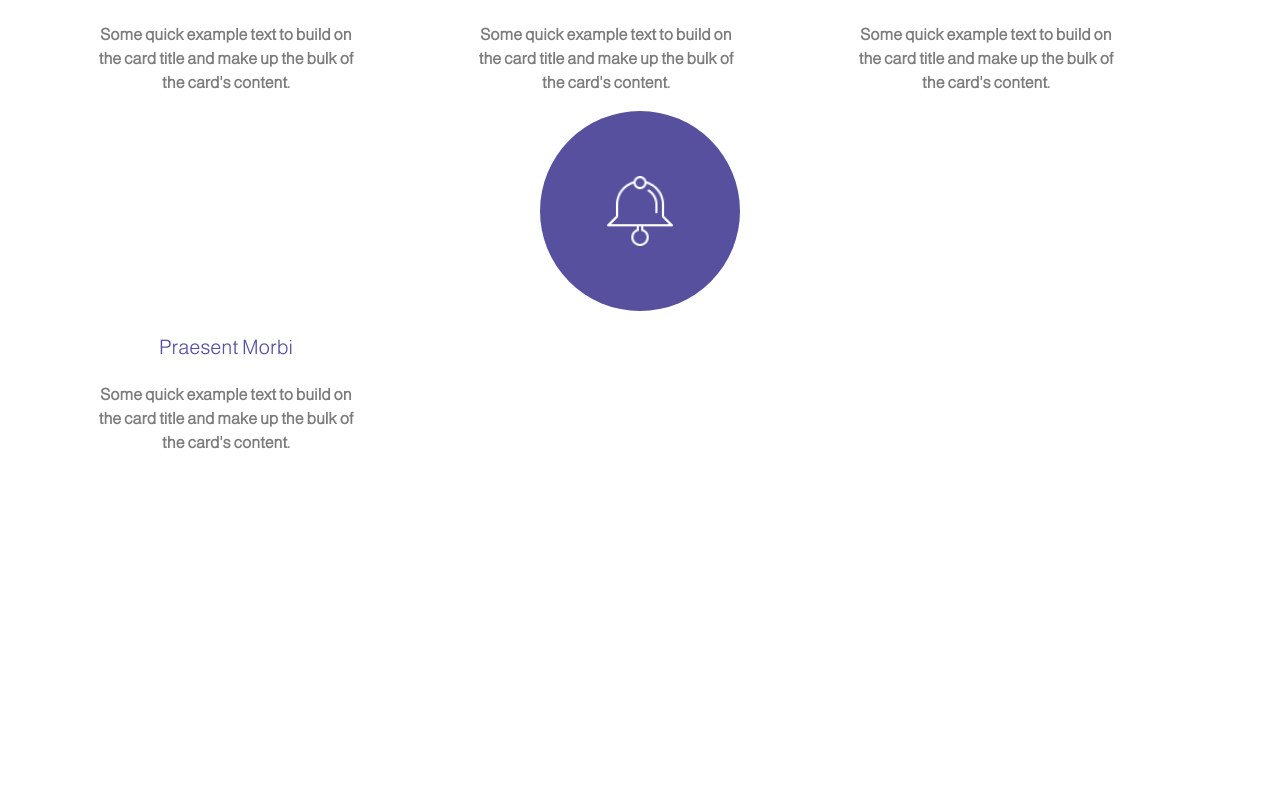
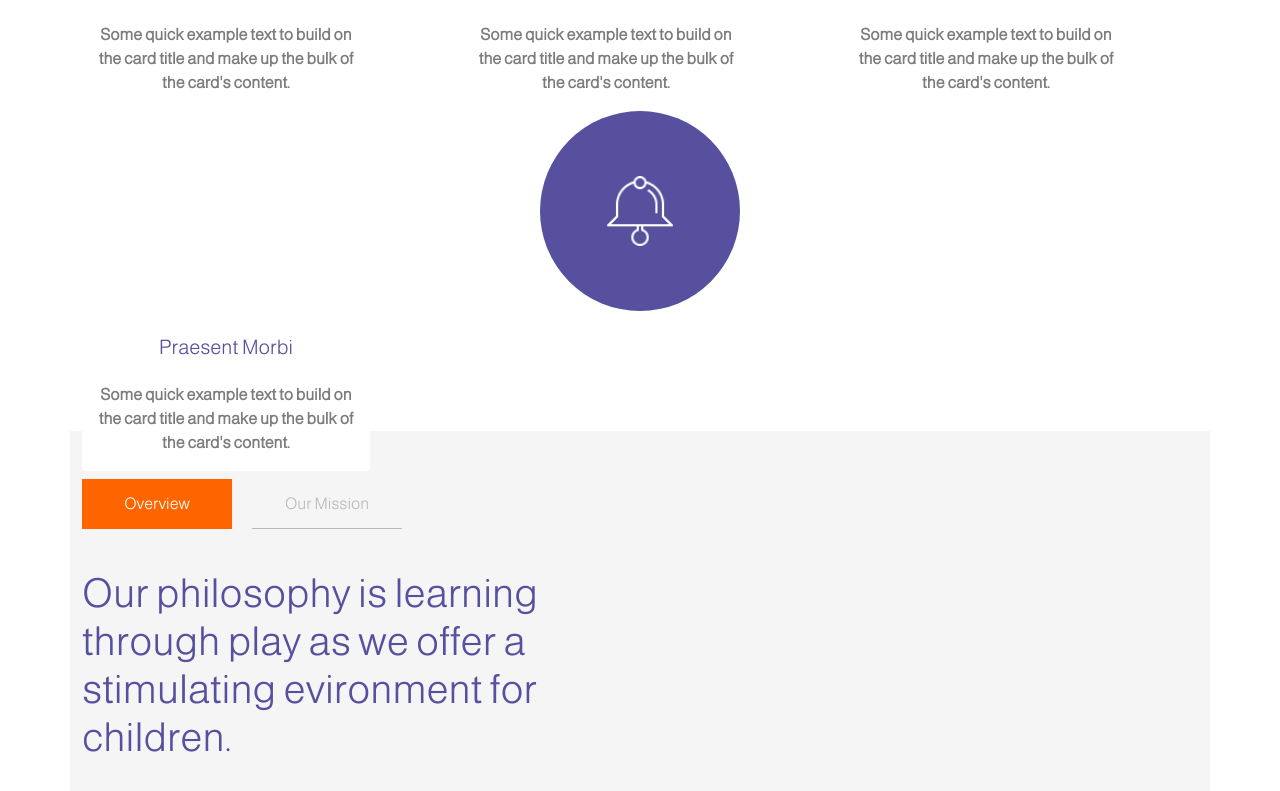
Before and after one commit to MrGaggio/proj-html-vuejs, a Vue app: page / in a window 1280 px wide. Shown: the part 1532-2323 px from the top of the page. Before the commit the page ends 2003 px from the top, so only its background shows below. Built offline with nearby package versions, Linux system fonts and the light colour scheme.

Commit message:
provato a sistemare layout e avanzamenteo sessione

```diff
--- a/src/components/Main.vue
+++ b/src/components/Main.vue
@@ -135,12 +135,17 @@
       </div>
     </section>
 
-    <section class="phylosophy">
-      <div class="container">
+    <section class="ourphylosophy">
+      <div class="container philosophy pt-5 mt-5">
         <div class="row">
+          <div class="col">
+            <p style="display: inline-block" class="overview text-center">Overview</p>
+            <p style="display: inline-block" class="mission text-center">Our Mission</p>
+            <h2 style="color: #56509f " class="fs-1 pt-4 bt-4">Our philosophy is learning through play as we offer a stimulating evironment for children.</h2>
+          </div>
 
+          <div class="col-6"></div>
         </div>
-
       </div>
     </section>
   </main>
@@ -220,7 +225,7 @@ main {
 }
 
 .welcome_to_fable {
-  height: 600px;
+  height: 800px;
 }
 .welcome_to_fable h1,
 h5 {
@@ -265,8 +270,24 @@ PHYLOSOPHY SECTION
 ******************
 */
 
-philosophy{
-  background-color: #F5F5F5;
+.philosophy {
+  background-color: #f5f5f5;
   height: 800px;
 }
+.overview {
+
+  width: 150px;
+  height: 50px;
+  line-height: 50px;
+  background-color: #fe6500;
+  color: white;
+  margin-right: 20px;
+}
+.mission {
+  width: 150px;
+  height: 50px;
+  line-height: 50px;
+  color: #b9b9b9;
+  border-bottom: 1px solid #b9b9b9;
+}
 </style>
```
